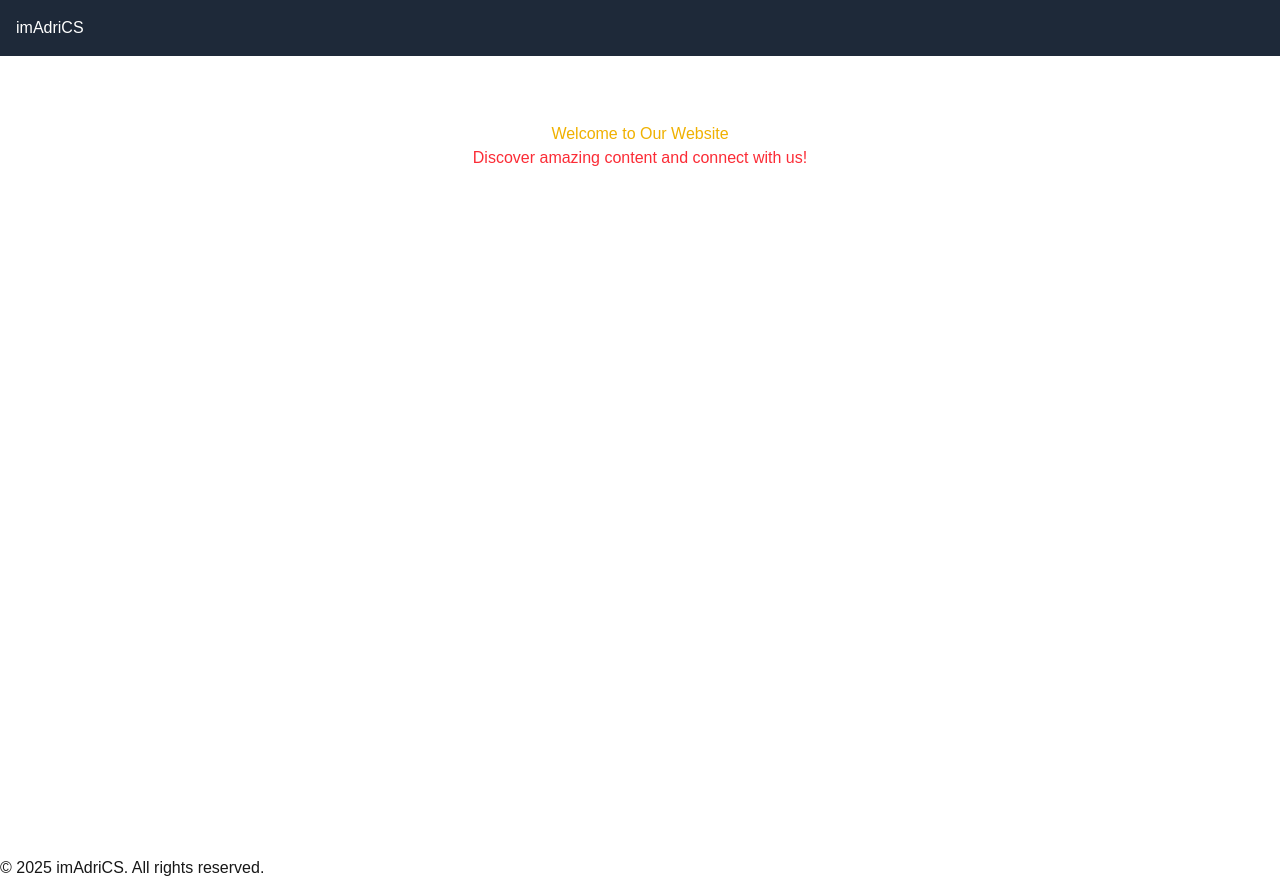
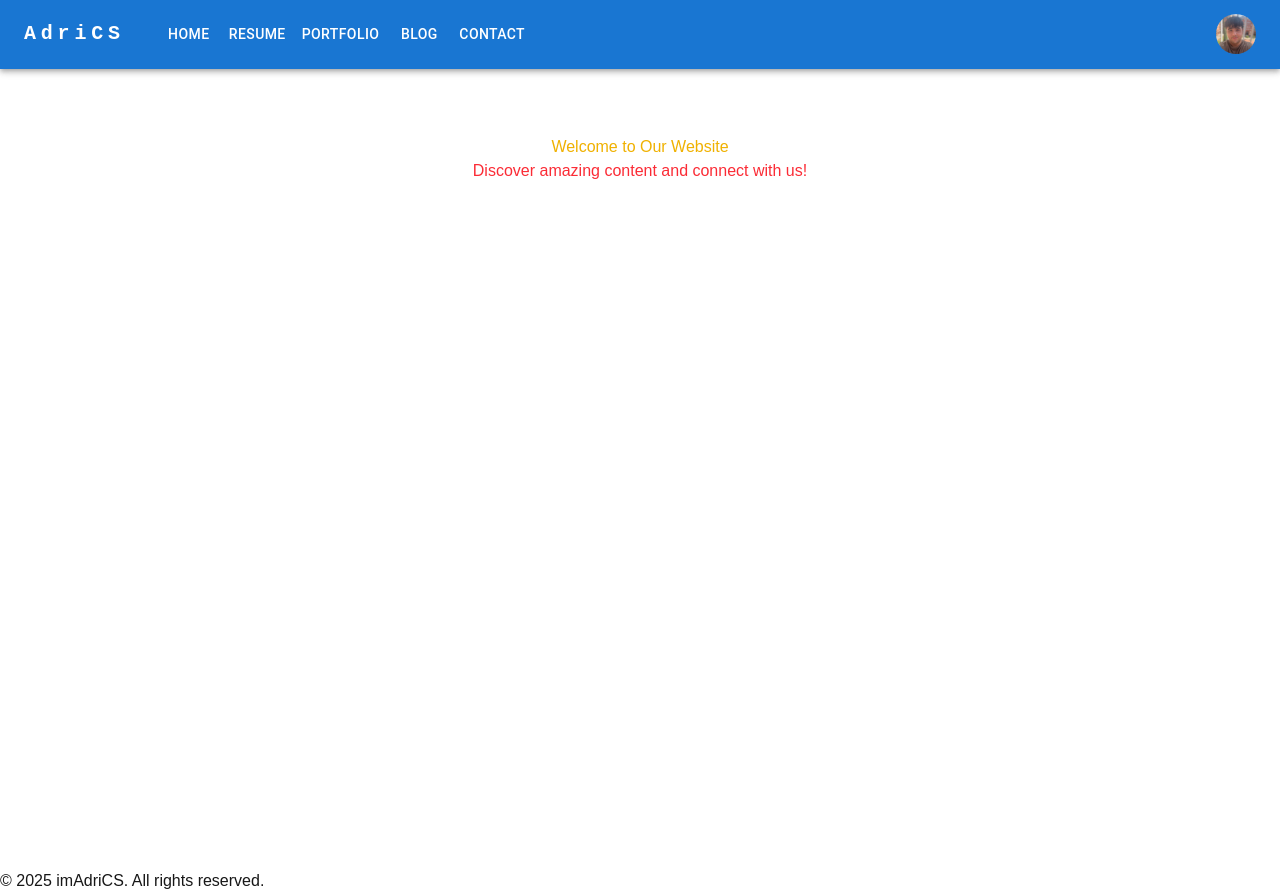
Before and after one commit to Adriics/portfolio, a Next.js app: page / in a window 1280 px wide. Built offline with nearby package versions, Linux system fonts and the light colour scheme; some icons are missing.

Commit message:
feat: add avatar image and styles from Responsive app bar, with my avatar

```diff
--- a/src/components/layout/Header.tsx
+++ b/src/components/layout/Header.tsx
@@ -1,9 +1,5 @@
+import ResponsiveAppBar from "./ResponsiveAppBar"
+
 export function Header() {
-  return (
-    <>
-      <header className="bg-gray-800 text-white p-4">
-        <span>imAdriCS</span>
-      </header>
-    </>
-  )
+  return <ResponsiveAppBar />
 }
--- a/src/components/layout/ResponsiveAppBar.tsx
+++ b/src/components/layout/ResponsiveAppBar.tsx
@@ -1,3 +1,5 @@
+"use client"
+
 import * as React from "react"
 import AppBar from "@mui/material/AppBar"
 import Box from "@mui/material/Box"
@@ -13,7 +15,7 @@ import Tooltip from "@mui/material/Tooltip"
 import MenuItem from "@mui/material/MenuItem"
 import AdbIcon from "@mui/icons-material/Adb"
 
-const pages = ["Products", "Pricing", "Blog"]
+const pages = ["Home", "Resume", "Portfolio", "Blog", "Contact"]
 const settings = ["Profile", "Account", "Dashboard", "Logout"]
 
 function ResponsiveAppBar() {
@@ -41,7 +43,6 @@ function ResponsiveAppBar() {
     <AppBar position="static">
       <Container maxWidth="xl">
         <Toolbar disableGutters>
-          <AdbIcon sx={{ display: { xs: "none", md: "flex" }, mr: 1 }} />
           <Typography
             variant="h6"
             noWrap
@@ -57,7 +58,7 @@ function ResponsiveAppBar() {
               textDecoration: "none",
             }}
           >
-            LOGO
+            AdriCS
           </Typography>
 
           <Box sx={{ flexGrow: 1, display: { xs: "flex", md: "none" } }}>
@@ -127,7 +128,7 @@ function ResponsiveAppBar() {
           <Box sx={{ flexGrow: 0 }}>
             <Tooltip title="Open settings">
               <IconButton onClick={handleOpenUserMenu} sx={{ p: 0 }}>
-                <Avatar alt="Remy Sharp" src="/static/images/avatar/2.jpg" />
+                <Avatar alt="Adrian Calvache" src="/avatar.jpeg" />
               </IconButton>
             </Tooltip>
             <Menu
```
Also changed, not shown: public/avatar.jpeg (added).
